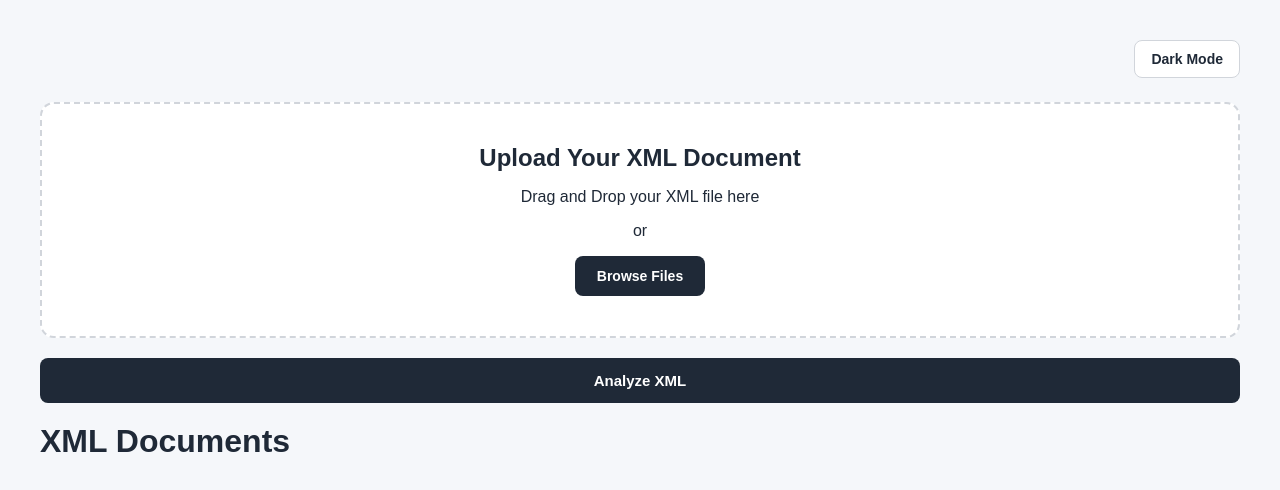
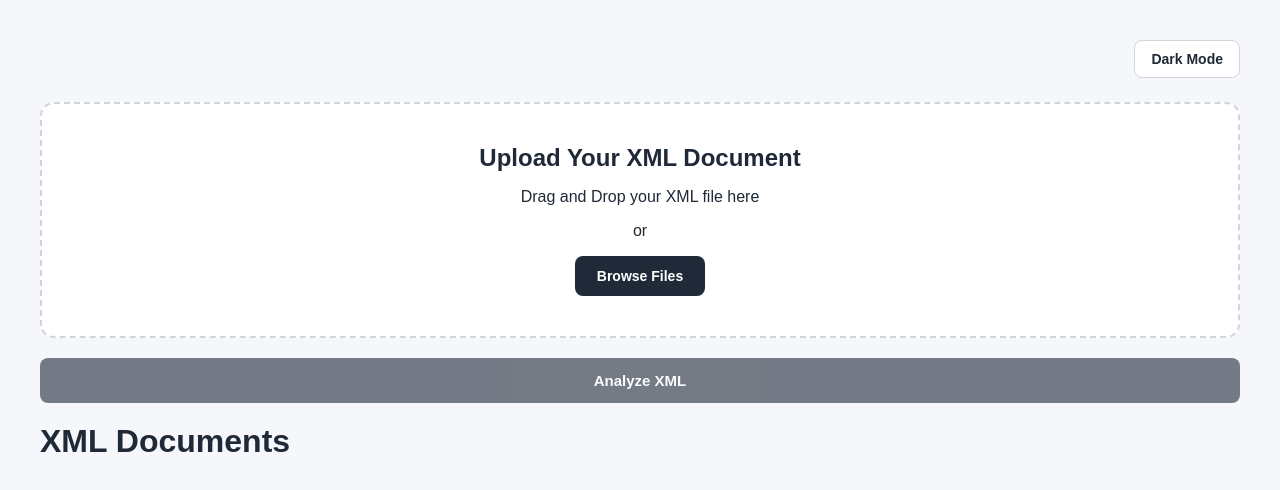
Before and after one commit to BarkerBrian-FS/xml-parser, a React (Vite) app in the folder client/: page / in a window 1280 px wide. Shown: the top 490 px of the page. Built offline with nearby package versions, Linux system fonts and the light colour scheme; no server answers.

Commit message:
added error handling for handle change function

```diff
--- a/client/src/App.jsx
+++ b/client/src/App.jsx
@@ -14,7 +14,8 @@ function App() {
   function handleFileChange(event) {
     const file = event.target.files[0];
 
-    if (!file) {
+    if (!file.name.toLowerCase().endsWith(".xml")) {
+      setError("Please select and XML file.");
       return;
     }
     setFileName(file.name);
@@ -118,7 +119,7 @@ function App() {
       <button
         className="analyze-button"
         onClick={handleAnalyze}
-        disabled={isAnalyzing}
+        disabled={isAnalyzing || !xmlContent}
       >
         {isAnalyzing ? "Analyzing..." : "Analyze XML"}
       </button>
```
